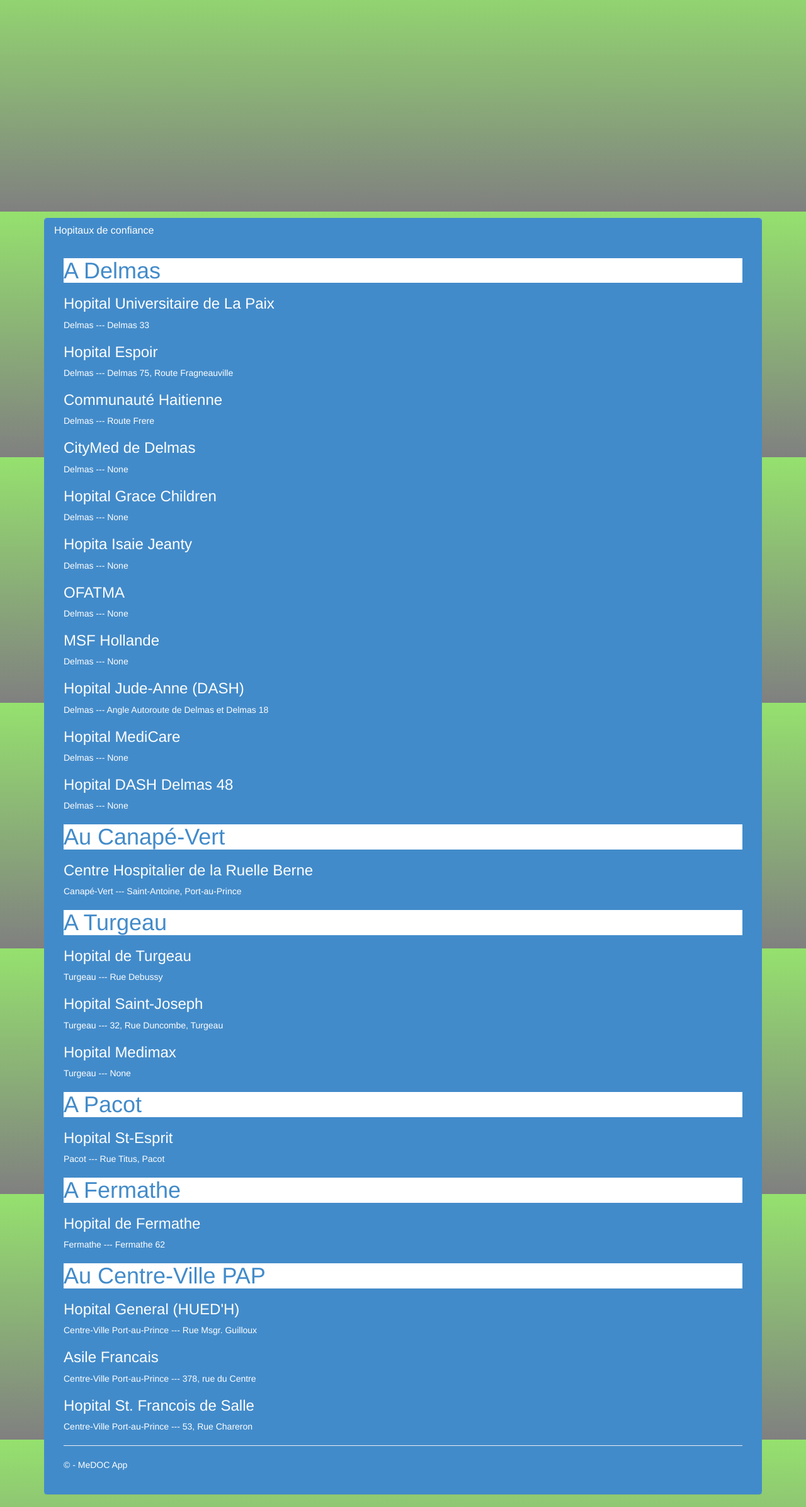
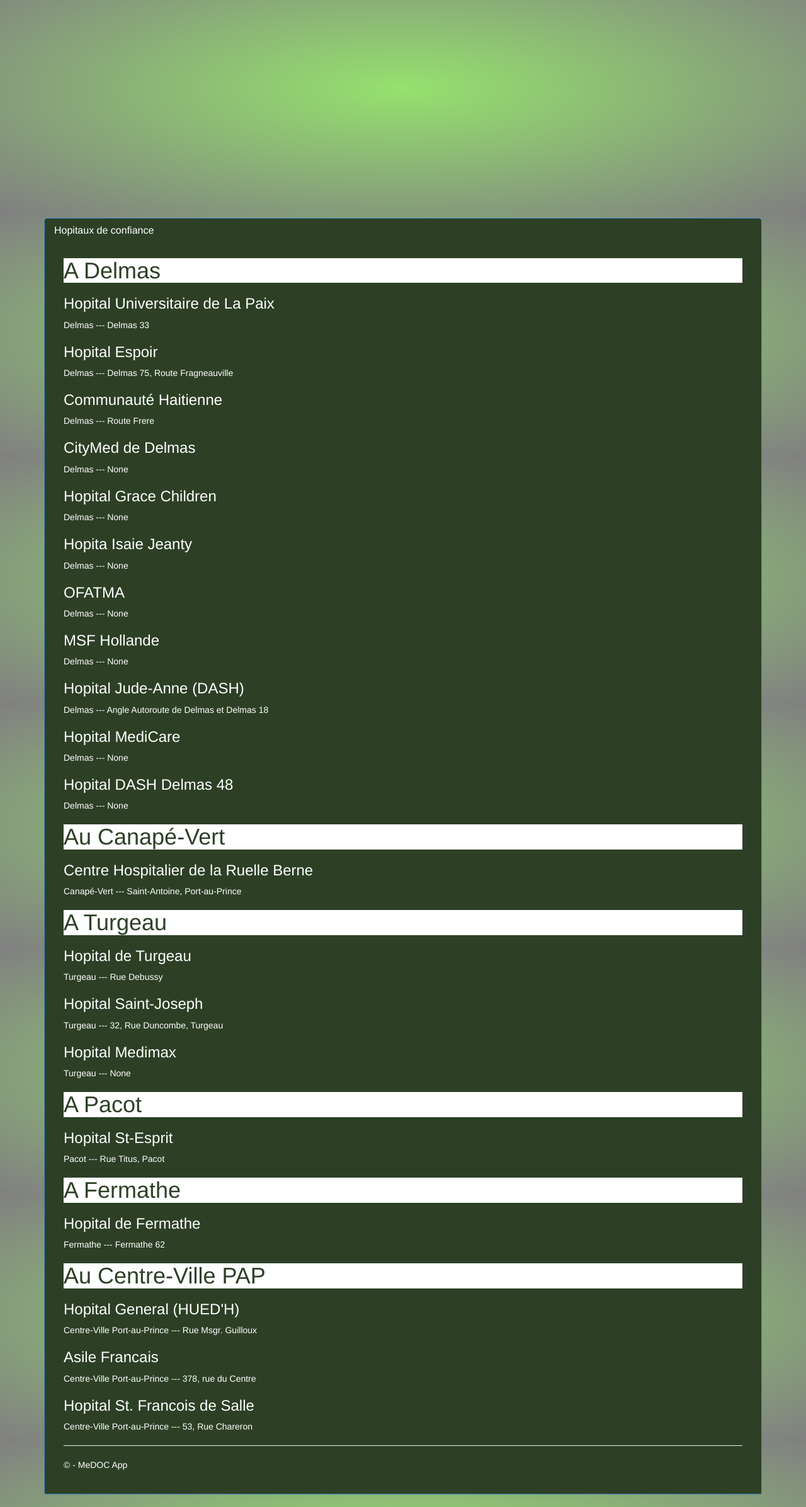
Before and after one commit to AlexandreSeb97/medoc, a Django app: page /hospital_fr in a window 1280 px wide. Shown: the part 54-2447 px from the top of the page at 63% size. Run offline with Django 3.2, Linux system fonts and the light colour scheme; data comes from the database, SQL or seed files in the repository; some libraries are stand-ins or nearby versions.

Commit message:
css tweak
changed the background color in hospital page to improve visibility

```diff
--- a/app/static/app/content/site.css
+++ b/app/static/app/content/site.css
@@ -2,7 +2,7 @@ body {
     padding-top: 50px;
     padding-bottom: 20px;
     background-color: rgb(149, 225, 110);
-    background-image: linear-gradient( rgb(149, 225, 110), #808080);
+    background-image: radial-gradient(rgb(149, 225, 110), #808080);
 }
 
 .th_contact010
@@ -34,8 +34,14 @@ font:calibri;
 }
 
 .hospital {
-  color : #428bca;
+  color : #2d4026;
   background-color: white;
+}
+
+.panel-primary > .panel-heading {
+  color: #ffffff;
+  background-color: #2d4026;
+  border-color: #2d4026;
 }
 
 .nav {
```
